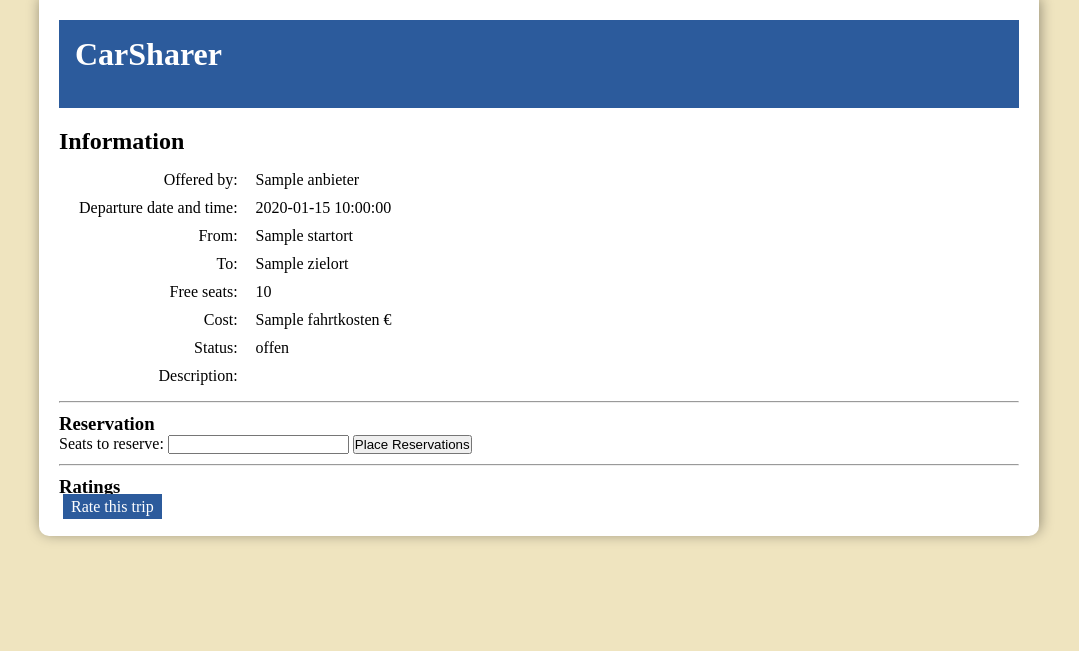
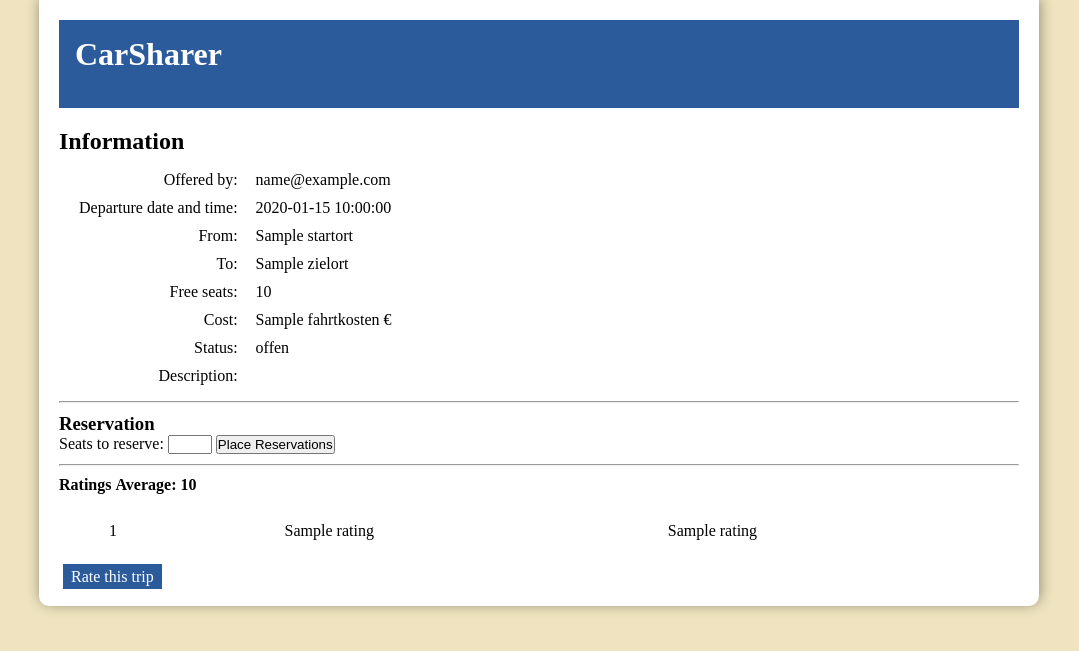
Before and after one commit to horriblename/coursework-database-db2, a Flask app: template template/view_drive.html in a window 1280 px wide. Shown: the top 651 px of the page, without its empty margins (101-1180 px from the left). Run offline with Flask 2, Linux system fonts and the light colour scheme; the template is opened without the code that fills it: most values are stand-ins (such as "Sample title", 1, 10 or a date in 2020); parts of the project's set-up code (start-up, migrations or seed data) failed here and were passed over.

Commit message:
improve DB query for 'drive' info

```diff
--- a/page_view_drive.py
+++ b/page_view_drive.py
@@ -1,5 +1,6 @@
 from flask import request, render_template
 import driveStore
+import db_query_util
 
 def viewDriveGet():
     '''
@@ -12,7 +13,7 @@
     drive = None
     try:
         ds = driveStore.DriveStore()
-        drive = ds.fetchDriveByFID(fid) # type: ignore
+        drive, driverEmail, takenSeats = ds.fetchDriveInfo(fid) # type: ignore
     except Exception as e:
         print(e)
         return render_template('view_drive_not_found.html', errmsg='DB error!')
--- a/template/view_drive.html
+++ b/template/view_drive.html
@@ -1,22 +1,38 @@
 <!--
-   param anbieterEmail: query from db
+   param driverEmail: query from db
    param dateTime: date and time formatted in 'dd.MM.yyyy  hh:mm'
    param from
    param to
    param freeSeats: calculate
-   param status
+   param status: 'open' or 'closed'
    param description: dash '-' if None
-   param reviews:
+   param ratings: [(email, comment, rating), ...]
+   param ratingAvg: average rating
 -->
 <!-- TODO:
-- anbieter email
 - date time formatting
-
 -
 -->
 <html>
 <head><title>CarSharer</title>
    <link rel="stylesheet"  href="static/root.css" />
+<style>
+         table.ratings-list{
+            margin: 10px;
+            padding: 8px;
+            width: 100%;
+         }
+
+         .ratings-list tr{
+            padding: 10px;
+            width: 100%;
+         }
+
+         .ratings-list td{
+            padding: 8px 30px;
+            margin: 0px auto;
+         }
+</style>
 </head>
 
 <body>
@@ -28,30 +44,38 @@
 		<div id="site">
          <h2>Information</h2>
          <table class="table-subtle"> <tbody>
-               <tr><td>Offered by: </td><td>{{drive.anbieter}}</td></tr>
+               <tr><td>Offered by: </td><td>{{driverEmail}}</td></tr>
                <tr><td>Departure date and time: </td><td>{{drive.getDriveDateTimeStr()}}</td></tr>
                <tr><td>From: </td><td>{{drive.startort}}</td></tr>
                <tr><td>To: </td><td>{{drive.zielort}}</td></tr>
                <tr><td>Free seats: </td><td>{{freeSeats}}</td></tr>
                <tr><td>Cost: </td><td>{{drive.fahrtkosten}} €</td></tr>
-               <tr><td>Status: </td><td>{{drive.status}}</td></tr>
+               <tr><td>Status: </td><td>{{status}}</td></tr>
                <tr><td>Description: </td><td>{{drive.getDescription()}}</td></tr>
          </tbody></table>
 
          <hr>
          <h3> Reservation</h3>
-         <form>
-         Seats to reserve: <input type="number" name="reservations">
+         <form action="new_reservation" method="post">
+            <!-- TODO add dynamic max value: min(2, freeSeats)  -->
+            Seats to reserve: <input type="number" min="1" max="2" name="reservationcount">
          <button type="submit">Place Reservations</button>
 
          <!--delete drive: what does this do??-->
          </form>
 
          <hr>
-         <h3> Ratings</h3>
-         <!--list ratings-->
+         <div>
+            <b style="margin-right: auto;"> Ratings</b>
+            <b>Average: {{ratingAvg}}</b>
+         </div>
+         <table class="ratings-list">
+         {%for r in ratings%}
+         <tr><td>{{r[0]}}</td><td><span style="display: inline-block;">{{r[1]}}</span></td><td>{{r[2]}}</td> </tr>
+         {%endfor%}
+         </table>
 
-         <a href="/new_rating" class="btn"><span>Rate this trip </span></button></a>
+         <a href="/new_rating" class="btn"><span>Rate this trip </span></a>
 		</div>
 	</div>
 </body>
```
Also changed, not shown: driveStore.py (+16 -6 lines).
